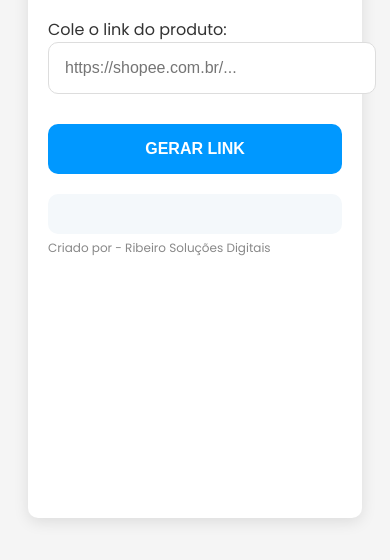
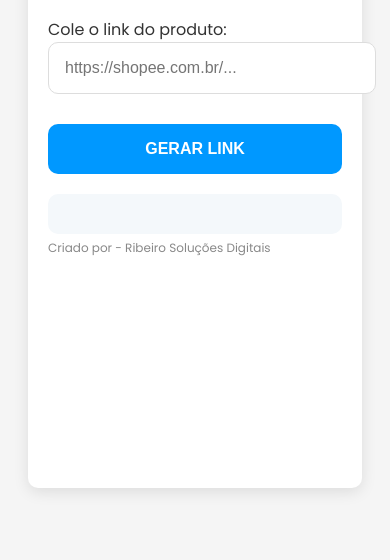
Before and after one commit to rbsolucoesdigitais/geralink, a plain HTML site: page index.html in a window 390 px wide. Shown: the part 150-710 px from the top of the page. Drawn offline with Linux system fonts and the light colour scheme.

Commit message:
Update index.html

```diff
--- a/index.html
+++ b/index.html
@@ -19,7 +19,7 @@
     /* Container principal */
     .container {
       max-width: 600px;
-      height: 600px;
+      height: 570px;
       margin: 0 auto;
       background-color: #fff;
       border-radius: 10px;
@@ -125,7 +125,7 @@
     /* Responsividade para dispositivos móveis */
     @media (max-width: 500px) {
       .container {
-        height: 600px;
+        height: 570px;
         padding: 20px;
       }
 
```
